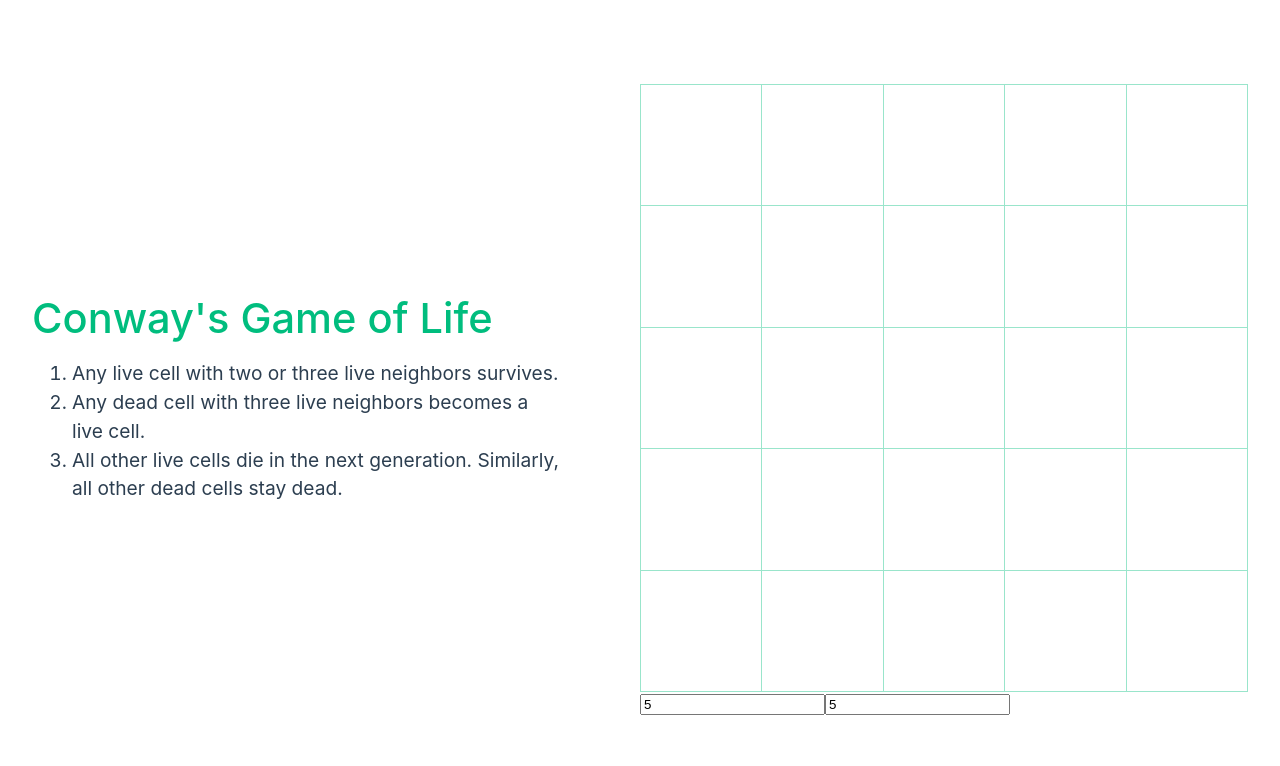
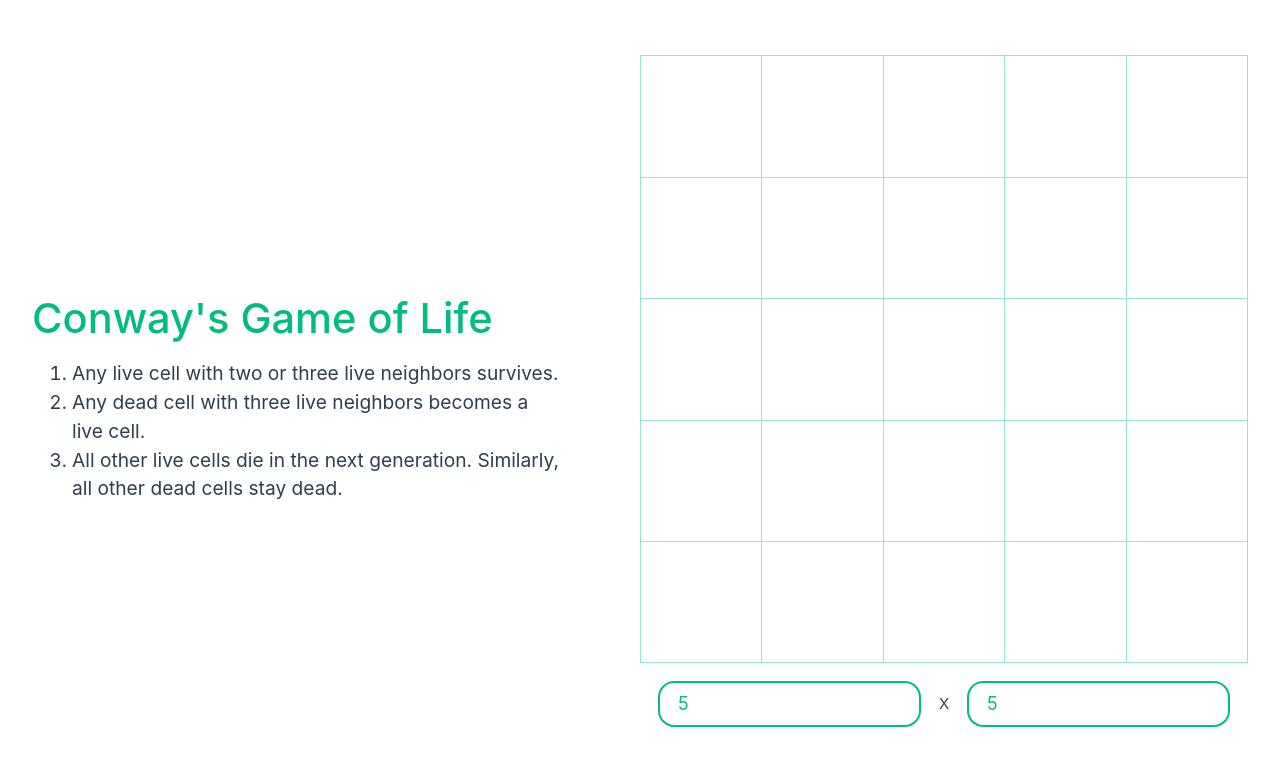
Before and after one commit to Kaloyan-Dimitrov/game-of-life-dev-craft, a Vue app: page / in a window 1280 px wide. Shown: the top 766 px of the page. Built offline with nearby package versions, Linux system fonts and the light colour scheme.

Commit message:
Styled grid size editor

```diff
--- a/src/components/GridSizeEditor.vue
+++ b/src/components/GridSizeEditor.vue
@@ -1,7 +1,8 @@
 <template>
-  <div>
-    <input v-model.lazy.number="store.width" />
-    <input v-model.lazy.number="store.height" />
+  <div class="wrapper">
+    <input class="dim-input" v-model.lazy.number="store.width" />
+    <div class="X">X</div>
+    <input class="dim-input" v-model.lazy.number="store.height" />
   </div>
 </template>
 
@@ -16,4 +17,29 @@ const width: Ref<number> = ref(store.width);
 const height: Ref<number> = ref(store.width);
 </script>
 
-<style scoped></style>
+<style scoped>
+.dim-input {
+  width: 50%;
+  background: none;
+  border-color: var(--green-color);
+  color: var(--green-color);
+  border-radius: 0.9em;
+  padding: 0 1em 0 1em;
+  margin: 1em;
+  border-style: solid;
+  font-family: Inter, -apple-system, BlinkMacSystemFont, "Segoe UI", Roboto,
+    Oxygen, Ubuntu, Cantarell, "Fira Sans", "Droid Sans", "Helvetica Neue",
+    sans-serif;
+  font-size: 1.2em;
+  line-height: 2.3;
+}
+
+.wrapper {
+  display: flex;
+}
+
+.wrapper > .X {
+  margin: auto;
+  text-align: center;
+}
+</style>
```
